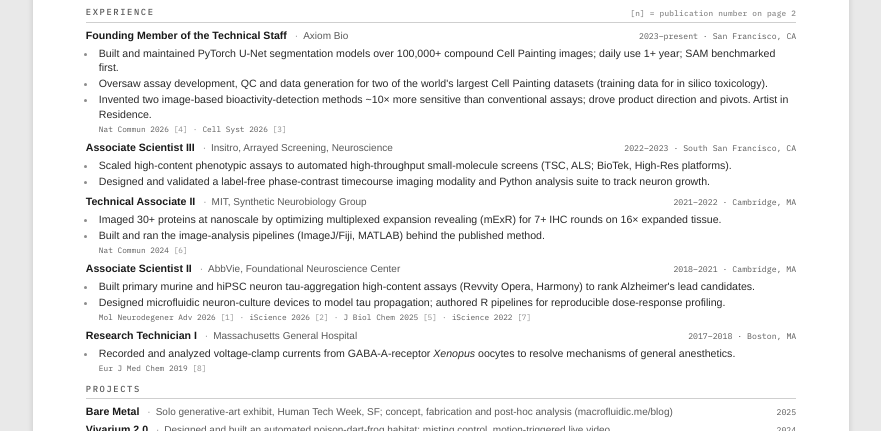
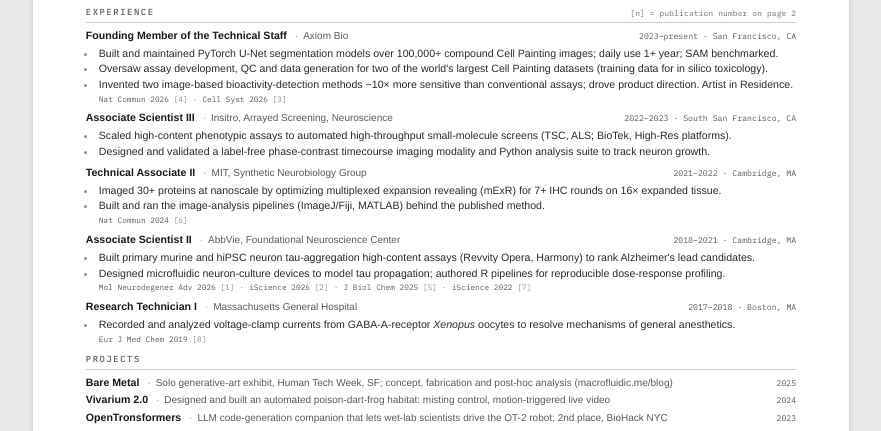
Before and after one commit to kat-titter/kat-titter, a plain HTML site: page resume.html in a window 1280 px wide. Shown: the part 290-721 px from the top of the page, without its empty margins (199-1080 px from the left). Drawn offline with Linux system fonts and the light colour scheme.

Commit message:
Resume: remove orphaned words in Axiom bullets
Co-Authored-By: Claude Fable 5.1 <noreply@anthropic.com>

```diff
--- a/resume.html
+++ b/resume.html
@@ -126,9 +126,9 @@
       <div class="meta">2023–present · San Francisco, CA</div>
     </div>
     <ul class="b">
-      <li>Built and maintained PyTorch U-Net segmentation models over 100,000+ compound Cell Painting images; daily use 1+ year; SAM benchmarked first.</li>
+      <li>Built and maintained PyTorch U-Net segmentation models over 100,000+ compound Cell Painting images; daily use 1+ year; SAM benchmarked.</li>
       <li>Oversaw assay development, QC and data generation for two of the world's largest Cell Painting datasets (training data for in silico toxicology).</li>
-      <li>Invented two image-based bioactivity-detection methods ~10× more sensitive than conventional assays; drove product direction and pivots. Artist in Residence.</li>
+      <li>Invented two image-based bioactivity-detection methods ~10× more sensitive than conventional assays; drove product direction. Artist in Residence.</li>
     </ul>
     <p class="pubs">Nat Commun 2026 <span class="ref">[4]</span><span class="sep">·</span>Cell Syst 2026 <span class="ref">[3]</span></p>
   </div>
```
Also changed, not shown: 2 other files.
